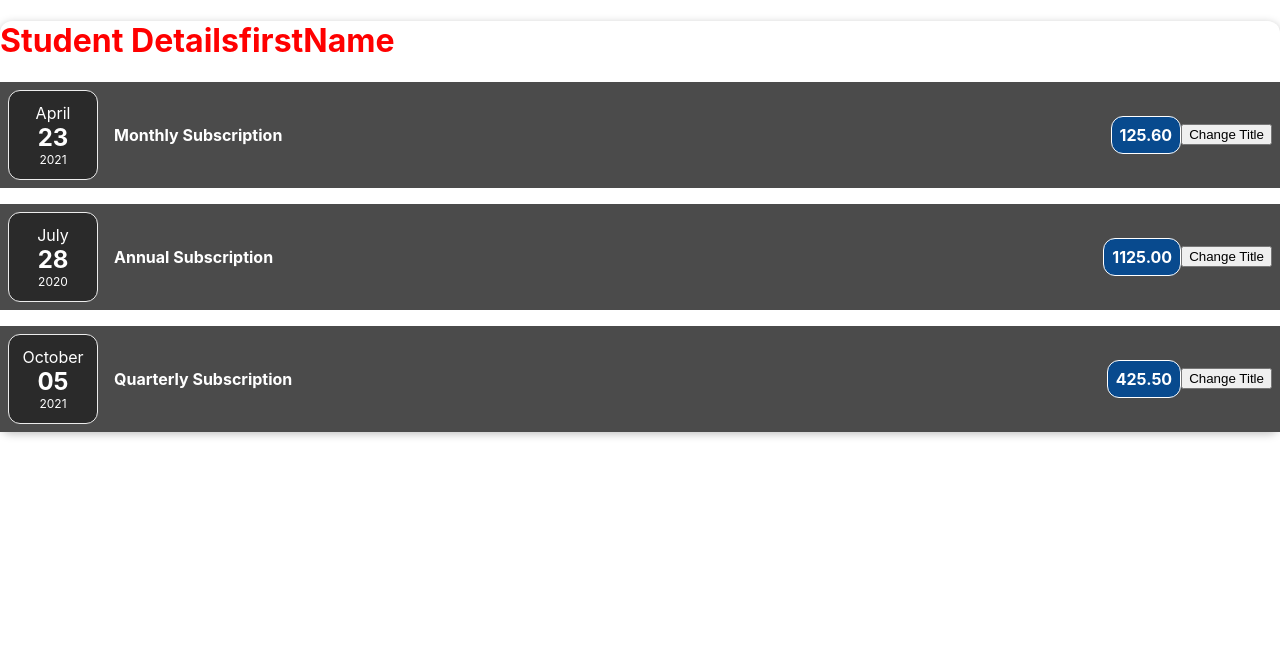
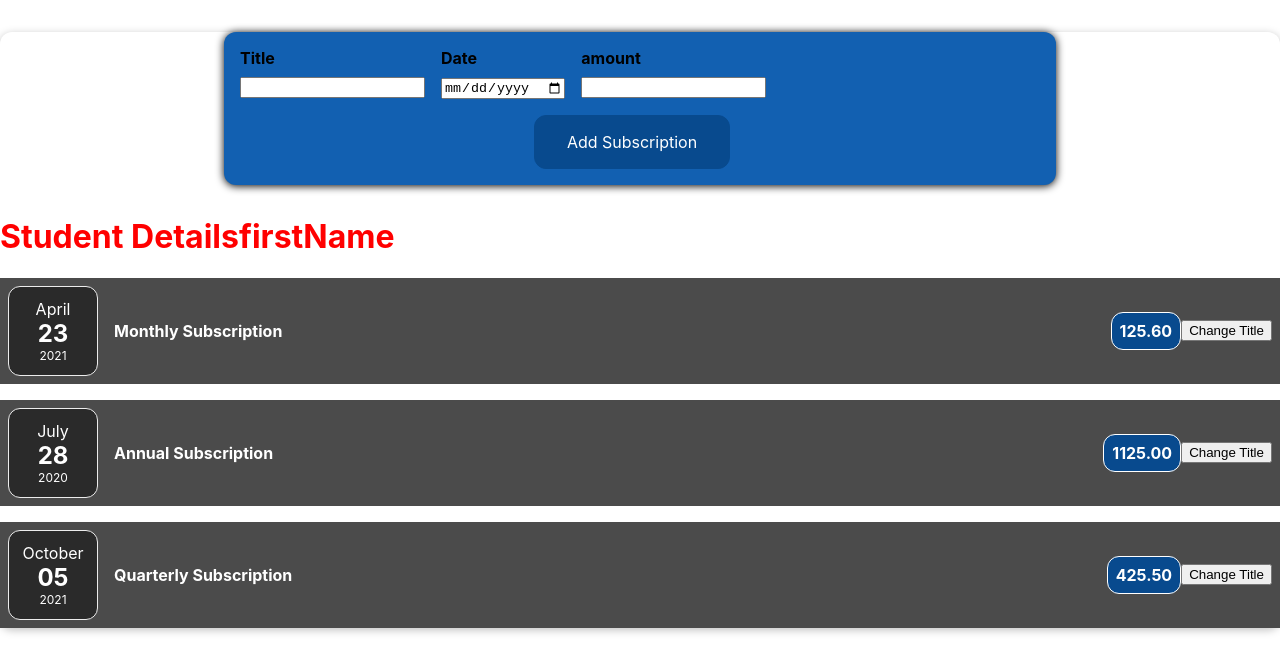
Before and after one commit to SatishGwl/react-basics, a React (Create React App) app: page / in a window 1280 px wide. Shown: the top 672 px of the page. Built offline with nearby package versions, Linux system fonts and the light colour scheme.

Commit message:
add form events and update the states for all inputs

```diff
--- a/src/App.js
+++ b/src/App.js
@@ -3,6 +3,7 @@ import './App.css';
 import Subscription from './component/Subscription';
 import Container from './component/Container'
 import StudentDetails from './component/StudentDetails';
+import NewSubscription from './component/NewSubscription/NewSubscription';
 
 const App = () => {
   let subscriptions=[
@@ -28,6 +29,7 @@ const App = () => {
   return (
 
    <Container>
+     <NewSubscription/>
      <StudentDetails studentDetails = 'firstName'/>
         <Subscription date={subscriptions[0].date} title={subscriptions[0].title} amount={subscriptions[0].amount}/>
         <Subscription date={subscriptions[1].date} title={subscriptions[1].title} amount={subscriptions[1].amount}/>
--- /dev/null
+++ b/src/component/NewSubscription/FormSubscription.css
@@ -0,0 +1,29 @@
+.new_subscription{
+    background-color: #1260b1;
+    padding: 1rem;
+    margin: 2rem auto;
+    width: 50rem;
+    max-width: 95%;
+    border-radius: 12px;
+    text-align: center;
+    box-shadow: 0 1px 8px rgba(0, 0, 0.25);
+
+}
+.new_subscription_controls{
+    display: flex;
+    flex-wrap: wrap;
+    gap: 1rem;
+    margin-bottom: 1rem;
+    text-align: left;
+
+}
+
+
+.new_subscription_control label{
+    display: block;
+    margin-bottom: 0.5rem;
+    font-weight: bold;
+}
+.new_subscription_control input{
+
+}
--- /dev/null
+++ b/src/component/NewSubscription/FormSubscription.js
@@ -0,0 +1,41 @@
+import './FormSubscription.css'
+import { useState } from 'react';
+const FormSuscription = () => {
+    const [userTitle, setUserTitle] = useState("");
+    const [userDate, setUserDate] = useState("");
+    const [amoutn, SetAmount] = useState("");
+    const titleOnChangeHandler = (events) =>{
+        setUserTitle(events.target.value)
+        console.log('onTitle change ', events.value, events.target.value, userTitle);
+    }
+    const dateChangedHandler = (events) =>{
+        setUserDate(events.target.value)
+        console.log('==userDate--', userDate)
+    }
+    const amountChangedHandler = (events) => {
+        SetAmount(events.target.value);
+        console.log('==SetAmount--', amoutn)
+    }
+    return(
+        <form>
+            <div className="new_subscription_controls">
+                <div className="new_subscription_control">
+                    <label>Title</label>
+                    <input type="text" onChange={titleOnChangeHandler}></input>
+                </div>
+                <div className="new_subscription_control">
+                    <label>Date</label>
+                    <input type="date" onChange={dateChangedHandler}></input>
+                </div>
+                <div className="new_subscription_control">
+                    <label>amount</label>
+                    <input type="text" min="10" onChange={amountChangedHandler}></input>
+                </div>
+            </div>
+            <div className="new_subscription_actions">
+                <button type="submit">Add Subscription</button>
+            </div>
+        </form>
+    )
+}
+export default FormSuscription
--- /dev/null
+++ b/src/component/NewSubscription/NewSubscription.css
@@ -0,0 +1,49 @@
+.new_subscription{
+    background-color: #1260b1;
+    padding: 1rem;
+    margin: 2rem auto;
+    width: 50rem;
+    max-width: 95%;
+    border-radius: 12px;
+    text-align: center;
+    box-shadow: 0 1px 8px rgba(0, 0, 0.25);
+}
+.new_subscription button {
+    font: inherit;
+    cursor: pointer;
+    padding: 1rem 2rem;
+    border: 1px solid #084a8e;
+    background-color: #084a8e;
+    color: #fff;
+    border-radius: 12px;
+    margin-right: 1rem;
+}
+.new_subscription button:hover, .new_subscription button:active {
+    border-color: #084a8e;
+    background-color: #084a8e;
+
+}
+.new_subscription button.alternative {
+    color: #084a8e;
+    border-color: transparent;
+    background-color: transparent;
+}
+.new_subscription button.alternative:hover, .new_subscription button.alternative:active{
+    background-color: #1260ba;
+
+}
+.new_subscription_controls{
+    display: flex;
+    flex-wrap: wrap;
+    gap: 1rem;
+    margin-bottom: 1rem;
+    text-align: left;
+
+}
+.new_subscription_control label{
+    display: block;
+    margin-bottom: 0.5rem;
+    font-weight: bold;
+}
+.new_subscription_control input{
+}
--- /dev/null
+++ b/src/component/NewSubscription/NewSubscription.js
@@ -0,0 +1,10 @@
+import FormSuscription from "./FormSubscription";
+import './NewSubscription.css'
+const NewSubscription = ()=>{
+    return(
+        <div className="new_subscription">
+          <FormSuscription/>
+        </div>
+    )
+}
+export default NewSubscription;
```
